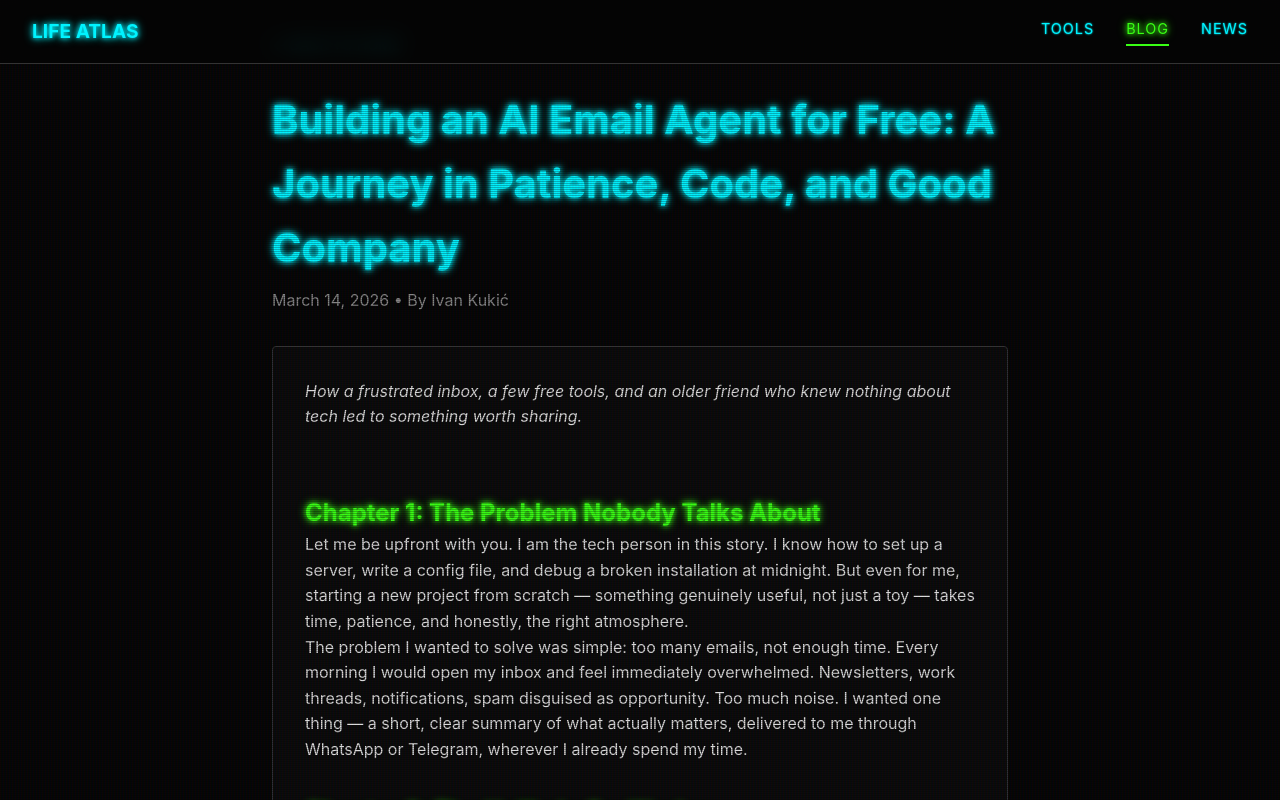
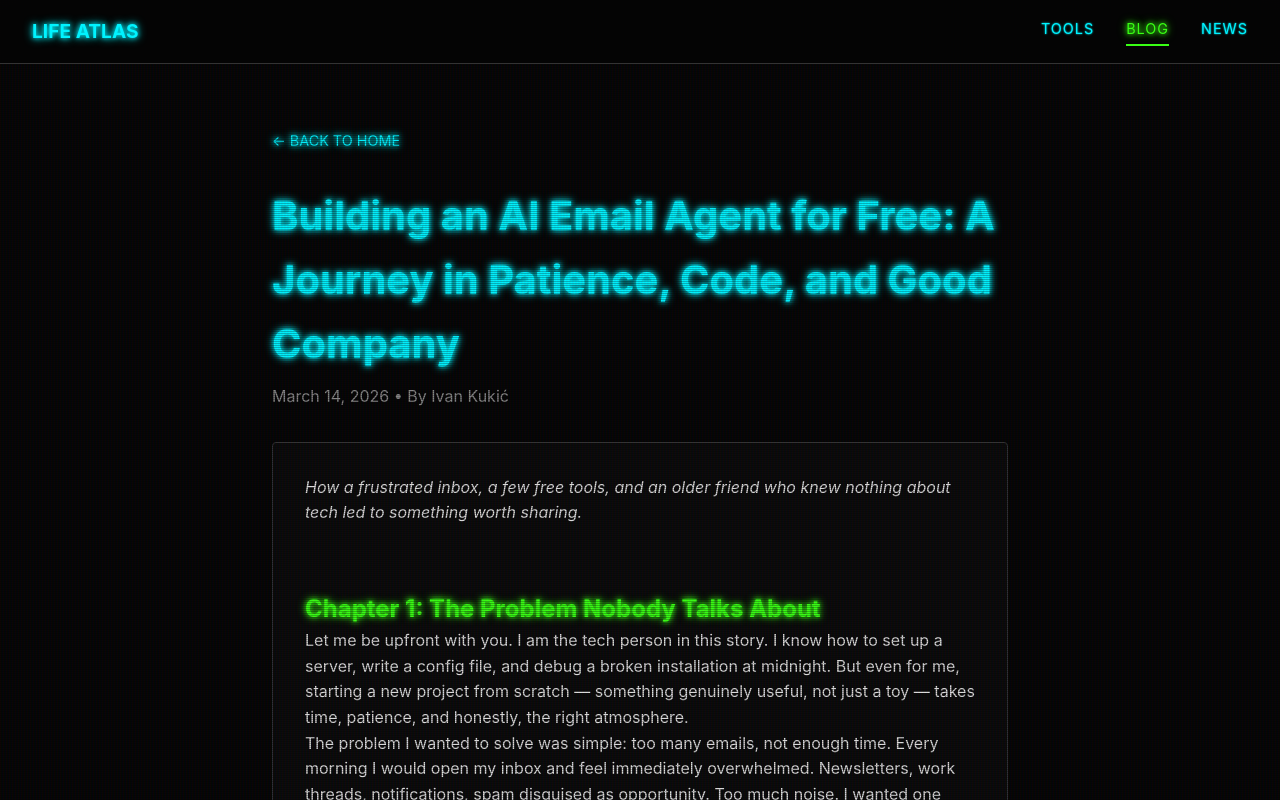
Before and after one commit to kukicivan/life-atlas, a Next.js app: page /blog/email-agent in a window 1280 px wide. Shown: the top 800 px of the page. Built offline with nearby package versions, Linux system fonts and the light colour scheme.

Commit message:
Complete: Final UI polish and repository optimization

```diff
--- a/app/blog/email-agent/page.tsx
+++ b/app/blog/email-agent/page.tsx
@@ -1,6 +1,6 @@
 export default function EmailAgentPost() {
   return (
-    <main style={{ padding: '2rem', maxWidth: '800px', margin: '0 auto', lineHeight: '1.6' }}>
+    <main style={{ padding: '8rem 2rem 4rem', maxWidth: '800px', margin: '0 auto', lineHeight: '1.6' }}>
       <a href="/" className="glow-text" style={{ display: 'inline-block', marginBottom: '2rem', fontSize: '0.9rem' }}>← BACK TO HOME</a>
 
       <h1 className="glow-text" style={{ fontSize: '2.5rem', marginBottom: '0.5rem' }}>
```
